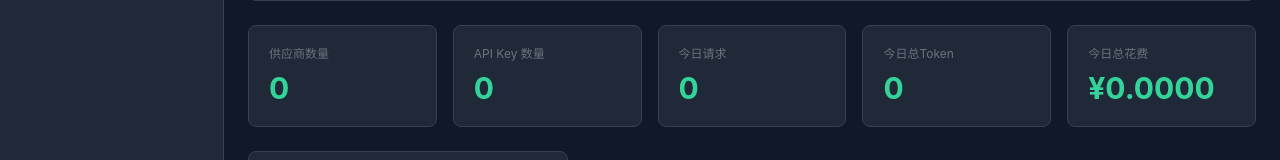
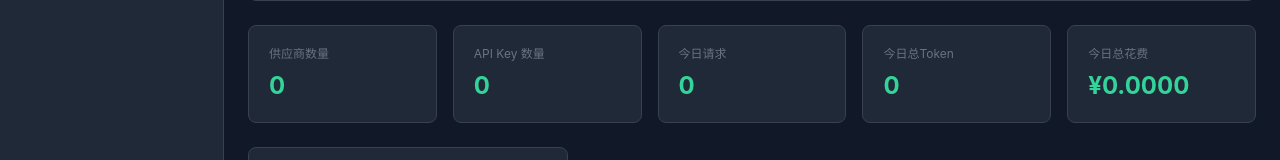
Before and after one commit to Jiangcat8301/cj-nantianmen, a Vue app in the folder desktop/: page /#/dashboard in a window 1280 px wide. Shown: the part 583-743 px from the top of the page. Built offline with nearby package versions, Linux system fonts and the light colour scheme; no server answers.

Commit message:
fix: shared calcCost in format.js, cached tokens no longer double-billed

```diff
--- /dev/null
+++ b/desktop/src/lib/format.js
@@ -0,0 +1,7 @@
+// ponytail: shared token cost calc — (input-cached)*input_price + output*output_price + cached*cache_hit_price
+// Avoids double-counting cached tokens that are already included in input_tokens (Anthropic protocol).
+export function calcCost(r) {
+  return ((r.input_tokens || 0) - (r.cached_tokens || 0)) * (r.input_price || 0) / 1_000_000
+    + ((r.output_tokens || 0) * (r.output_price || 0)) / 1_000_000
+    + ((r.cached_tokens || 0) * (r.cache_hit_price || 0)) / 1_000_000
+}
--- a/desktop/src/views/Dashboard.vue
+++ b/desktop/src/views/Dashboard.vue
@@ -63,24 +63,24 @@
     <!-- Stats Cards -->
     <div class="grid grid-cols-5 gap-4 mb-6">
       <div class="bg-gray-800 rounded-lg p-5 border border-gray-700">
-        <p class="text-xs text-gray-500 mb-2">{{ t('provider_count') }}</p>
-        <p class="text-3xl font-bold text-emerald-400">{{ providerCount }}</p>
+        <p class="text-xs text-gray-500 mb-2 truncate">{{ t('provider_count') }}</p>
+        <p class="text-2xl font-bold text-emerald-400">{{ providerCount }}</p>
       </div>
       <div class="bg-gray-800 rounded-lg p-5 border border-gray-700">
-        <p class="text-xs text-gray-500 mb-2">{{ t('apikey_count') }}</p>
-        <p class="text-3xl font-bold text-emerald-400">{{ keyCount }}</p>
+        <p class="text-xs text-gray-500 mb-2 truncate">{{ t('apikey_count') }}</p>
+        <p class="text-2xl font-bold text-emerald-400">{{ keyCount }}</p>
       </div>
       <div class="bg-gray-800 rounded-lg p-5 border border-gray-700">
-        <p class="text-xs text-gray-500 mb-2">{{ t('today_requests') }}</p>
-        <p class="text-3xl font-bold text-emerald-400">{{ todayReqs }}</p>
+        <p class="text-xs text-gray-500 mb-2 truncate">{{ t('today_requests') }}</p>
+        <p class="text-2xl font-bold text-emerald-400">{{ todayReqs }}</p>
       </div>
       <div class="bg-gray-800 rounded-lg p-5 border border-gray-700">
-        <p class="text-xs text-gray-500 mb-2">{{ t('today_tokens') }}</p>
-        <p class="text-3xl font-bold text-emerald-400">{{ formatNum(todayTokens) }}</p>
+        <p class="text-xs text-gray-500 mb-2 truncate">{{ t('today_tokens') }}</p>
+        <p class="text-2xl font-bold text-emerald-400">{{ formatNum(todayTokens) }}</p>
       </div>
       <div class="bg-gray-800 rounded-lg p-5 border border-gray-700">
-        <p class="text-xs text-gray-500 mb-2">{{ t('today_cost') }}</p>
-        <p class="text-3xl font-bold text-emerald-400">¥{{ todayCost.toFixed(4) }}</p>
+        <p class="text-xs text-gray-500 mb-2 truncate">{{ t('today_cost') }}</p>
+        <p class="text-2xl font-bold text-emerald-400">¥{{ todayCost.toFixed(4) }}</p>
       </div>
     </div>
 
@@ -97,6 +97,7 @@
 <script setup>
 import { ref, inject, onMounted, onUnmounted } from 'vue'
 import api from '../lib/api'
+import { calcCost } from '../lib/format.js'
 
 const t = inject('t')
 const win = typeof window !== 'undefined' ? window.win : null
@@ -134,9 +135,7 @@ const loadStats = async () => {
     todayReqs.value = stats.total_requests || 0
     todayTokens.value = (stats.total_input_tokens || 0) + (stats.total_output_tokens || 0)
     let cost = 0
-    for (const r of (stats.breakdown || [])) {
-      cost += ((r.input_tokens || 0) * (r.input_price || 0) + (r.output_tokens || 0) * (r.output_price || 0) + (r.cached_tokens || 0) * (r.cache_hit_price || 0)) / 1_000_000
-    }
+    for (const r of (stats.breakdown || [])) cost += calcCost(r)
     todayCost.value = cost
     defaultModel.value = dm
     // ponytail: also load DB info
@@ -178,10 +177,11 @@ const formatNum = (n) => {
 const formatBytes = (bytes) => {
   if (!bytes) return '0 B'
   const units = ['B', 'KB', 'MB', 'GB']
-  let i = 0
-  let s = bytes
+  let i = 0, s = bytes
   while (s >= 1024 && i < units.length - 1) { s /= 1024; i++ }
-  return s.toFixed(i > 0 ? 2 : 0) + ' ' + units[i]
+  // ponytail: strip trailing zeros, keep 0-2 decimals
+  const fixed = s % 1 === 0 ? s.toFixed(0) : parseFloat(s.toFixed(2)).toString()
+  return fixed + ' ' + units[i]
 }
 
 onMounted(async () => {
--- a/desktop/src/views/Stats.vue
+++ b/desktop/src/views/Stats.vue
@@ -133,6 +133,7 @@
 <script setup>
 import { ref, inject, onMounted, onUnmounted, watch, computed } from 'vue'
 import api from '../lib/api'
+import { calcCost } from '../lib/format.js'
 
 const t = inject('t')
 const filters = ref({ provider: '', model: '', range: '7d' })
@@ -198,19 +199,14 @@ async function saveFilters() {
   } catch {}
 }
 
-// ponytail: aggregate total cost from breakdown
+// ponytail: cost = (input-cached)*input_price + output*output_price + cached*cache_hit_price
 const totalCost = computed(() => {
   let c = 0
-  for (const r of (stats.value.breakdown || [])) {
-    c += ((r.input_tokens||0)*(r.input_price||0) + (r.output_tokens||0)*(r.output_price||0) + (r.cached_tokens||0)*(r.cache_hit_price||0)) / 1_000_000
-  }
+  for (const r of (stats.value.breakdown || [])) c += calcCost(r)
   return c
 })
 
-const costForRow = (r) => {
-  const c = ((r.input_tokens||0)*(r.input_price||0) + (r.output_tokens||0)*(r.output_price||0) + (r.cached_tokens||0)*(r.cache_hit_price||0)) / 1_000_000
-  return '¥' + c.toFixed(4)
-}
+const costForRow = (r) => '¥' + calcCost(r).toFixed(4)
 
 const topModels = computed(() => {
   return (stats.value.breakdown || [])
```
